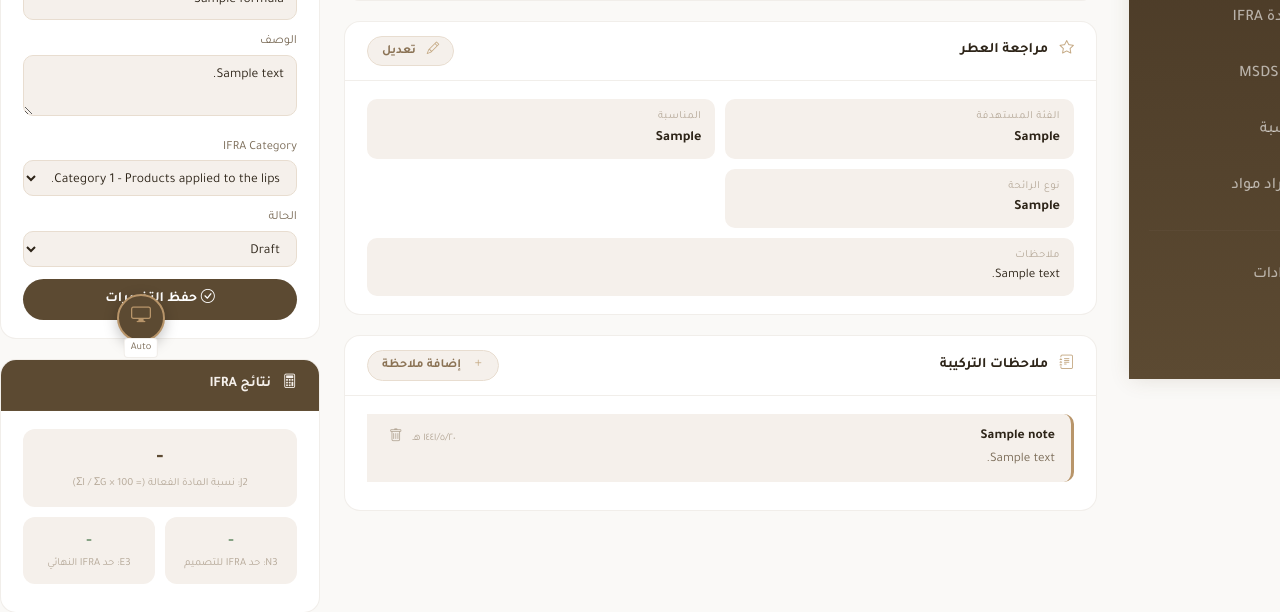
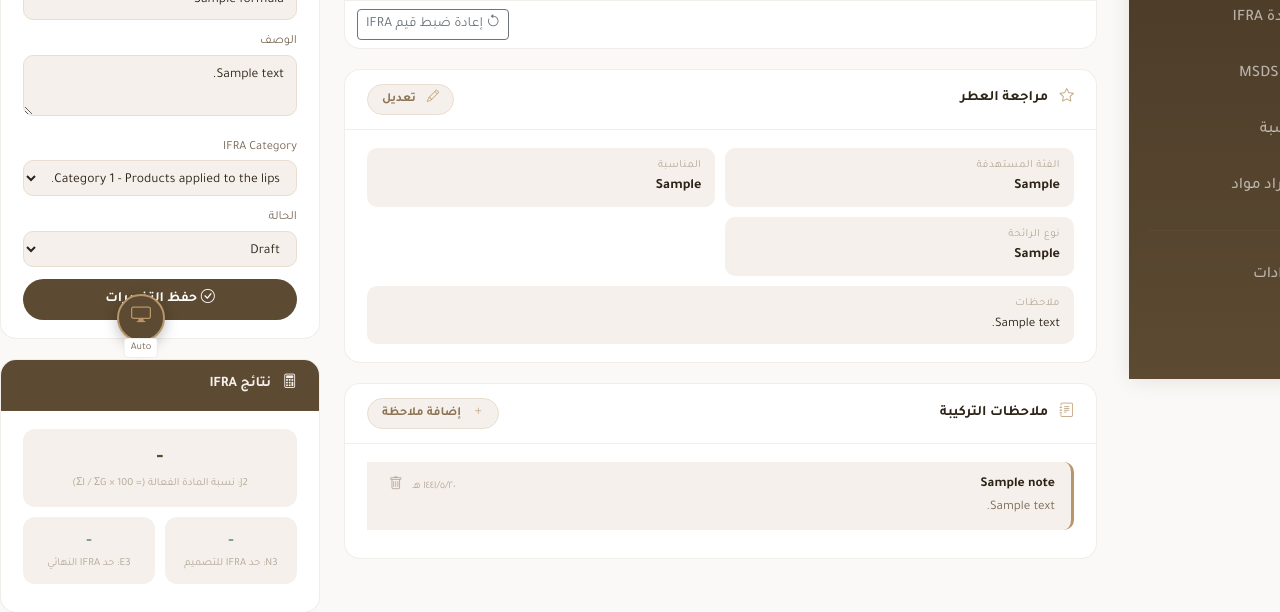
Before and after one commit to Artistkw3d/My-Perfumery, a Flask app: page /formula/1 in a window 1280 px wide; the page is wider, and only the part inside the window is pictured. Shown: the part 440-1052 px from the top of that part. Run offline with Flask 3, Linux system fonts and the light colour scheme; the visitor is signed in with stand-in values (Sample User, id 1); tables that the repository leaves empty hold one stand-in row (values such as "Sample post"); data that the repository does not hold is empty; some libraries are stand-ins or nearby versions.

Commit message:
Formula: reset-IFRA-overrides button to restore default limits
Users can edit the IFRA limit per ingredient (ifra_override column).
Add a small button below the ingredients table that clears all overrides
for the current formula in one go, reverting every row to the value
derived from ifra_standards / CAS. Confirms before applying.

Co-Authored-By: Claude Opus 4.7 (1M context) <noreply@anthropic.com>

```diff
--- a/app.py
+++ b/app.py
@@ -2656,6 +2656,16 @@ def api_formula_ingredients(fid):
             conn.close()
             return jsonify({'success': True, 'message': 'تم الحذف'})
 
+        elif action == 'reset_ifra':
+            # Clear all manual ifra_override values for this formula, reverting to standard IFRA limits
+            cur = conn.execute(
+                "UPDATE formula_ingredients SET ifra_override=NULL WHERE formula_id=? AND ifra_override IS NOT NULL",
+                (fid,))
+            affected = cur.rowcount
+            conn.commit()
+            conn.close()
+            return jsonify({'success': True, 'message': f'تم إعادة ضبط {affected} قيمة IFRA', 'affected': affected})
+
         elif action == 'update_formula':
             conn.execute("""UPDATE formulas SET name=?, description=?, status=?, ifra_category=?,
                 target_audience=?, age_group=?, gender=?, season=?, occasion=?, scent_type=?, review_notes=?
--- a/templates/formula.html
+++ b/templates/formula.html
@@ -549,6 +549,12 @@
                     <tbody id="ingredientsBody"></tbody>
                     <tfoot id="ingredientsFoot"></tfoot>
                 </table>
+            </div>
+            <div style="padding:8px 12px;display:flex;justify-content:flex-end;border-top:1px solid var(--border);">
+                <button type="button" class="btn btn-sm btn-outline-secondary" onclick="resetIfraOverrides()"
+                        title="إعادة جميع قيم IFRA إلى القيم الافتراضية (قبل التعديل)">
+                    <i class="bi bi-arrow-counterclockwise"></i> إعادة ضبط قيم IFRA
+                </button>
             </div>
         </div>
 
@@ -1201,6 +1207,22 @@ function updateIfraOverride(ingId, value, weight, dilution, diluent, diluentOthe
     updateIngredientFull(ingId, weight, dilution, diluent, diluentOther, value);
 }
 
+function resetIfraOverrides() {
+    if (!confirm('هل تريد إعادة جميع قيم IFRA إلى القيم الافتراضية؟ سيتم حذف كل التعديلات اليدوية لهذه التركيبة.')) return;
+    const formData = new FormData();
+    formData.append('action', 'reset_ifra');
+    fetch(`/api/formula/${formulaId}/ingredients`, { method: 'POST', body: formData })
+        .then(r => r.json())
+        .then(data => {
+            if (data.success) {
+                loadIngredients();
+                showAlert(data.message || 'تم إعادة الضبط');
+            } else {
+                showAlert(data.message || 'خطأ', 'danger');
+            }
+        });
+}
+
 function updateIngredient(ingId, weight, dilution) {
     updateIngredientFull(ingId, weight, dilution, '', '');
 }
```
